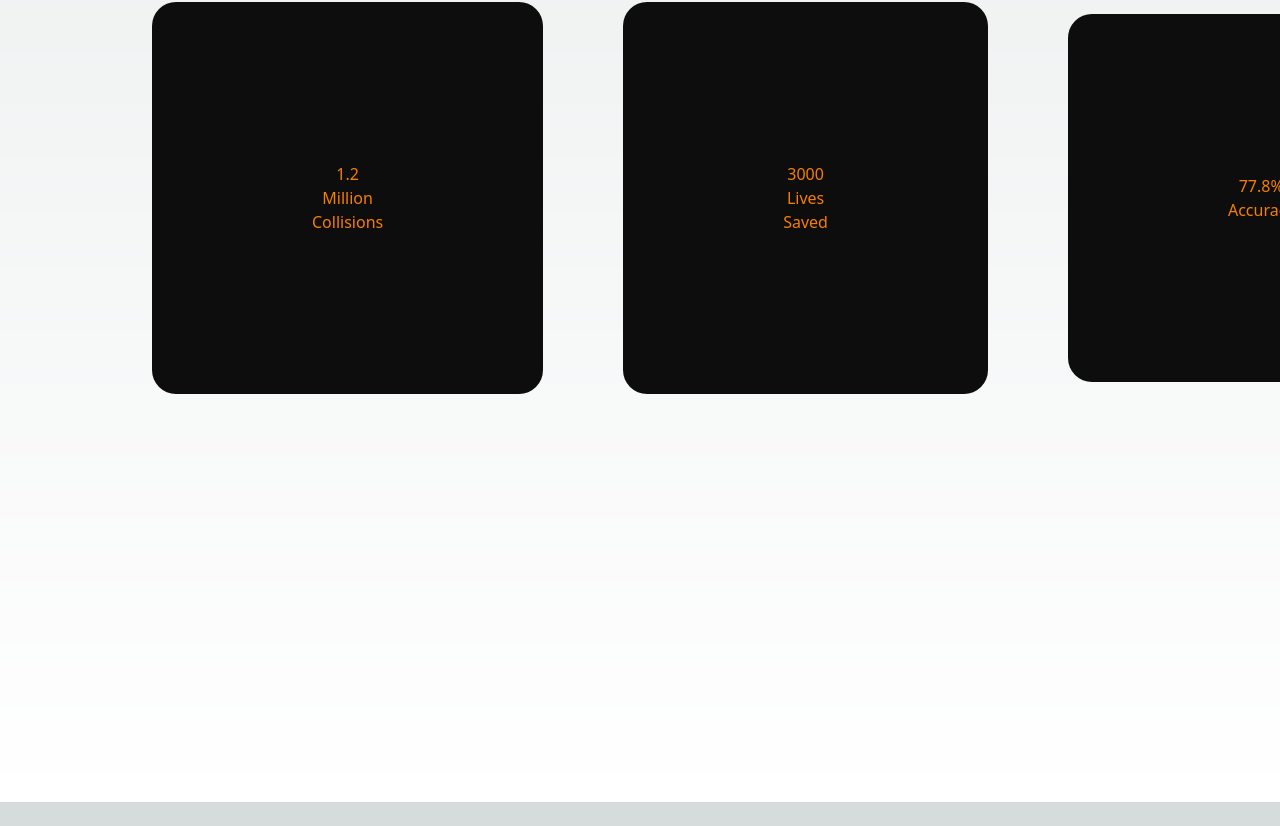
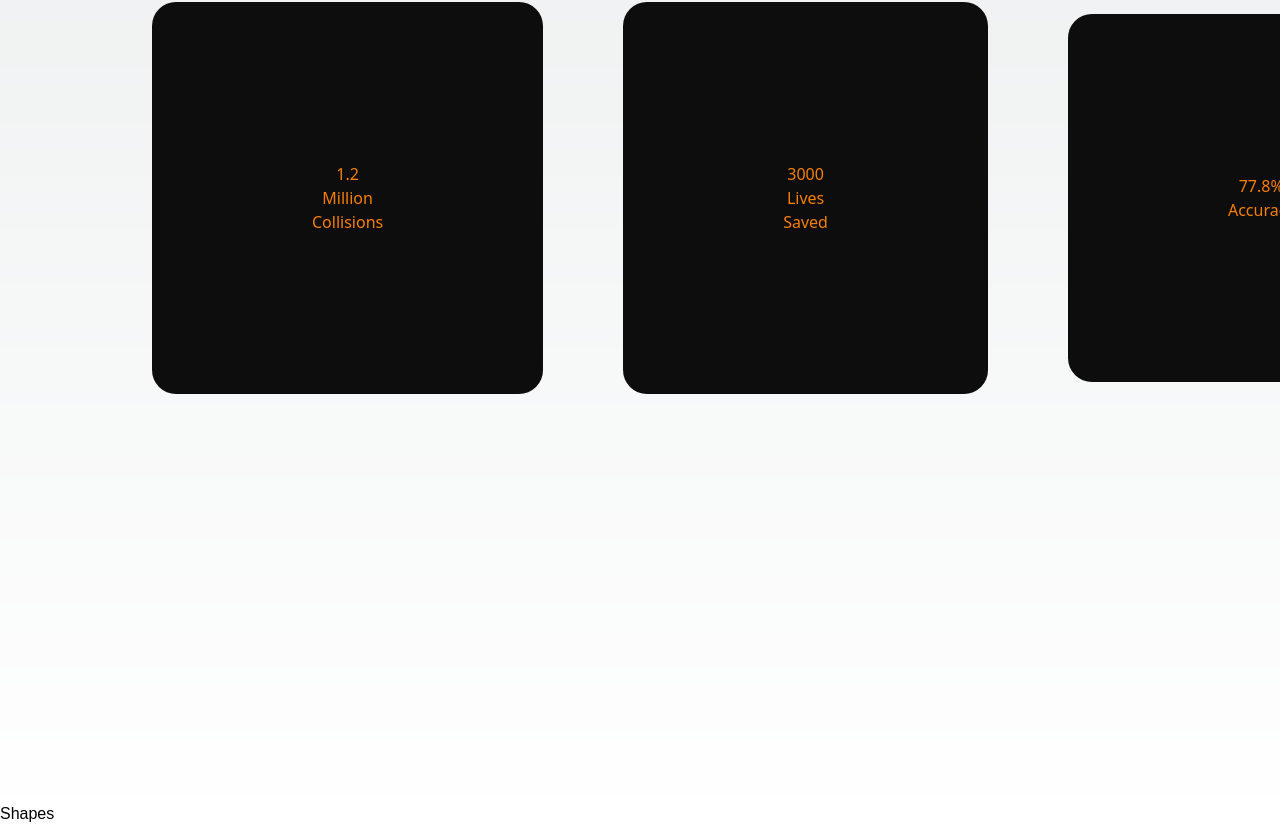
Before and after one commit to AayushMohan/AOD-Prime, a Next.js app: page / in a window 1280 px wide. Shown: the part 1494-2320 px from the top of the page. Before the commit the page ends 2296 px from the top, so only its background shows below. Built offline with nearby package versions, Linux system fonts and the light colour scheme; a web font is replaced by a local one.

Commit message:
Added Shapes Component

```diff
--- a/app/page.tsx
+++ b/app/page.tsx
@@ -1,6 +1,7 @@
 import FAQ from "@/components/FAQ";
 import Hero from "@/components/Hero";
 import Metrics from "@/components/Metrics";
+import Shapes from "@/components/Shapes";
 
 export default function Home() {
   return (
@@ -8,6 +9,7 @@ export default function Home() {
       <Hero />
       <FAQ />
       <Metrics />
+      <Shapes />
     </div>
   );
 }
--- /dev/null
+++ b/components/Shapes.tsx
@@ -0,0 +1,7 @@
+import React from "react";
+
+const Shapes = () => {
+  return <div>Shapes</div>;
+};
+
+export default Shapes;
```
